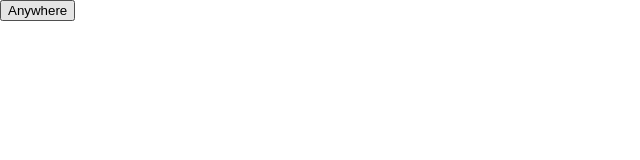
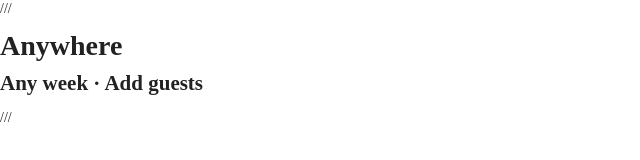
Before and after one commit to reehachoudhury/Airbnb-new-project, a plain HTML site: page index.html in a window 1280 px wide. Shown: the whole page, without its empty margins (0-640 px from the left). Drawn offline with Linux system fonts and the light colour scheme; a web font is replaced by a local one.

Commit message:
icons added

```diff
--- a/index.html
+++ b/index.html
@@ -6,15 +6,21 @@
 		<title>Airbnb</title>
         <link rel="stylesheet" href="styles.css"/>
     </head>
+
     <body>
-        <header class="header">
-            <div class="header_search_bar">
-                <button>Anywhere</button>
-                <span></span>
+        <header class="search bar">
+			<div class="search icon">
+				///
+			</div>
+			<div class="search bar text">
+                <h1>Anywhere</h1>
+                <h2>Any week · Add guests</h2>
+            </div>
+            <div class="filter icon">
+                ///
+            </div>
+		</header>
 
-            </div>
-
-        </header>
 
     </body>
 </html>
```
Also changed, not shown: styles.css (line endings or trailing spaces).
